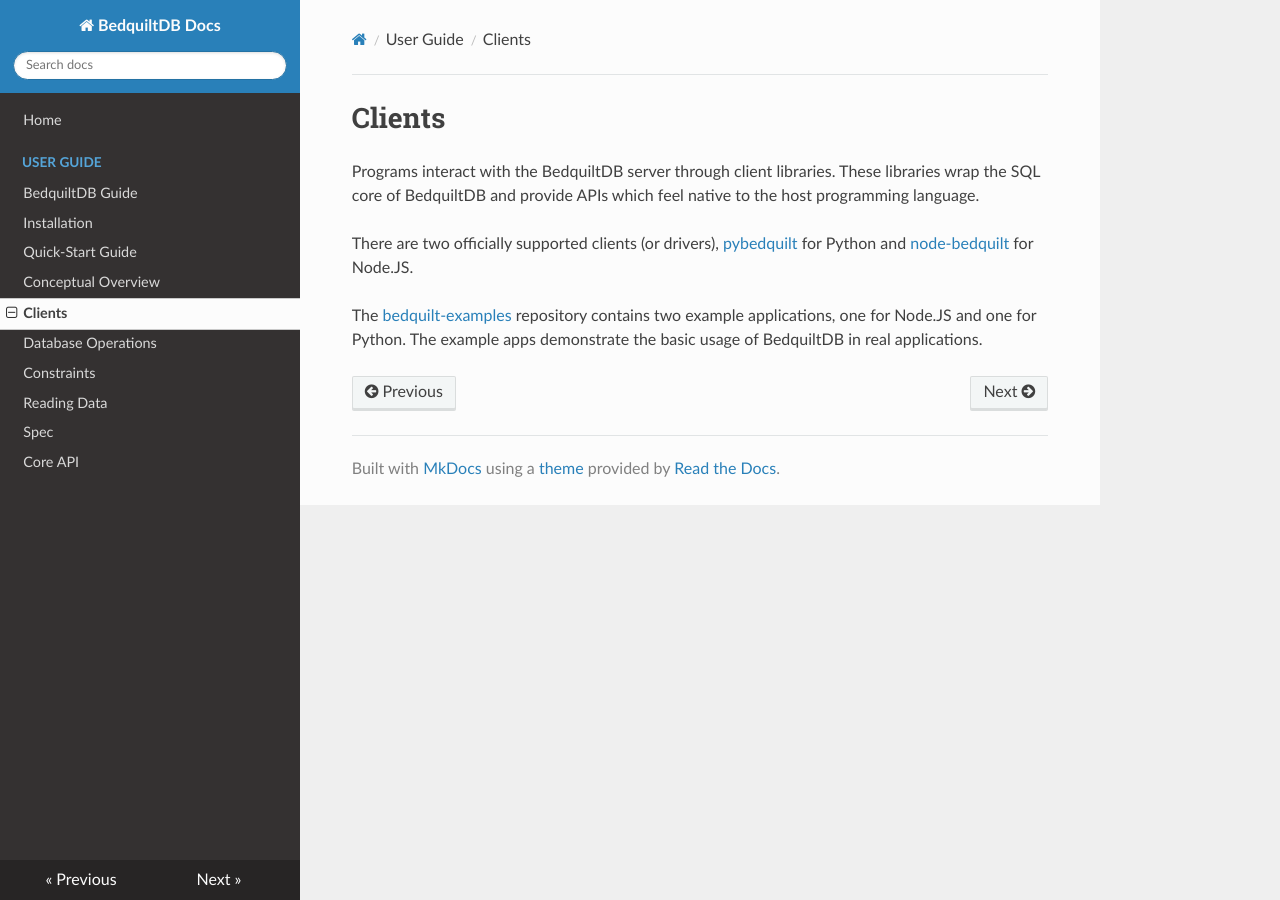
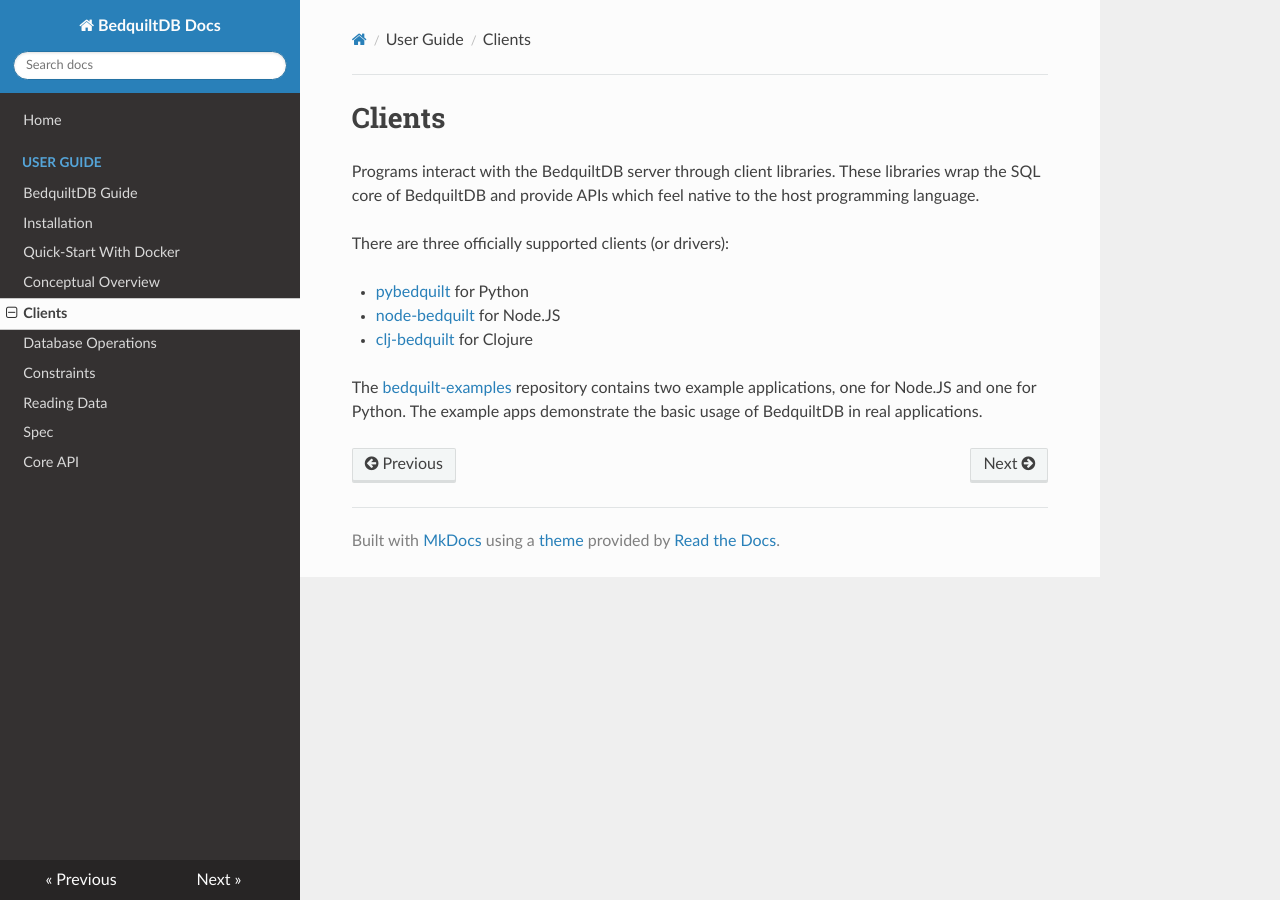
Before and after one commit to BedquiltDB/bedquilt-core, an MkDocs documentation site: the page built from doc/guide/clients.md, in a window 1280 px wide. Built offline with MkDocs 1.6.1, drawn with Linux system fonts in a browser that asks for light colours; nearby versions of some CDN libraries; old or Windows-style settings are respelled for this version of MkDocs.

Commit message:
Moar docs

```diff
--- a/doc/guide/clients.md
+++ b/doc/guide/clients.md
@@ -2,6 +2,11 @@
 
 Programs interact with the BedquiltDB server through client libraries. These libraries wrap the SQL core of BedquiltDB and provide APIs which feel native to the host programming language.
 
-There are two officially supported clients (or drivers), [pybedquilt](http://pybedquilt.readthedocs.org) for Python and [node-bedquilt](http://node-bedquilt.readthedocs.org) for Node.JS.
+There are three officially supported clients (or drivers):
+
+- [pybedquilt](http://pybedquilt.readthedocs.org) for Python
+- [node-bedquilt](http://node-bedquilt.readthedocs.org) for Node.JS
+- [clj-bedquilt](http://bedquiltdb.github.io/clj-bedquilt-docs/) for Clojure
+
 
 The [bedquilt-examples](https://github.com/BedquiltDB/bedquilt-examples) repository contains two example applications, one for Node.JS and one for Python. The example apps demonstrate the basic usage of BedquiltDB in real applications.
--- a/mkdocs.yml
+++ b/mkdocs.yml
@@ -6,8 +6,8 @@
   - 'User Guide':
     - 'BedquiltDB Guide': 'guide/index.md'
     - 'Installation': 'guide/installation.md'
-    - 'Quick-Start Guide': 'guide/quick_start.md'
-    - 'Conceptual Overview': 'guide/concepts.md'
+    - 'Quick-Start With Docker': 'guide/quick_start.md'
+    - 'Conceptual Overview': 'guide/overview.md'
     - 'Clients': 'guide/clients.md'
     - 'Database Operations': 'guide/database_ops.md'
     - 'Constraints': 'guide/constraints.md'
```
Also changed, not shown: doc/guide/index.md (+1 -1 lines), doc/index.md (+1 -1 lines), doc/guide/overview.md (renamed from doc/guide/concepts.md).
